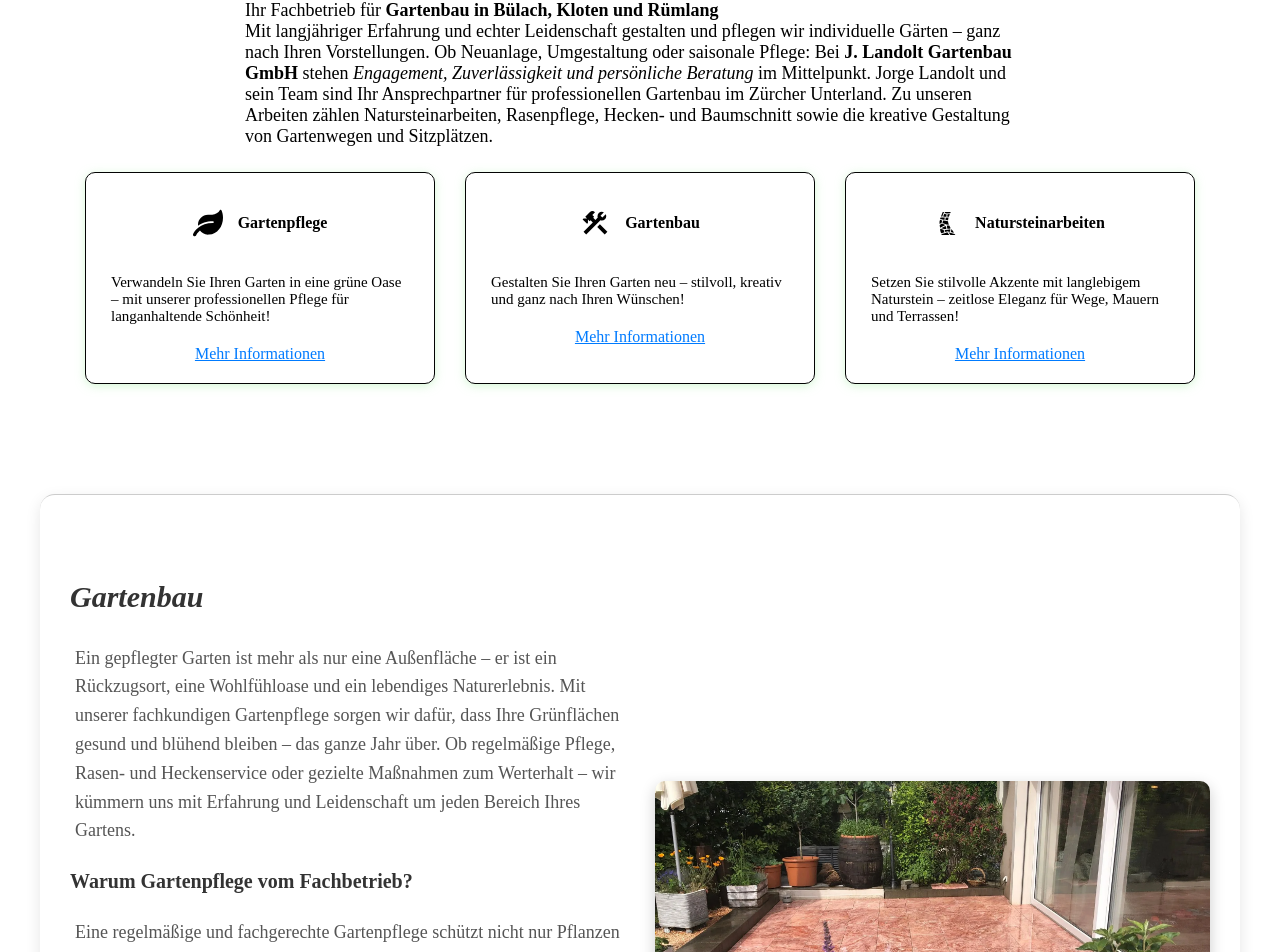
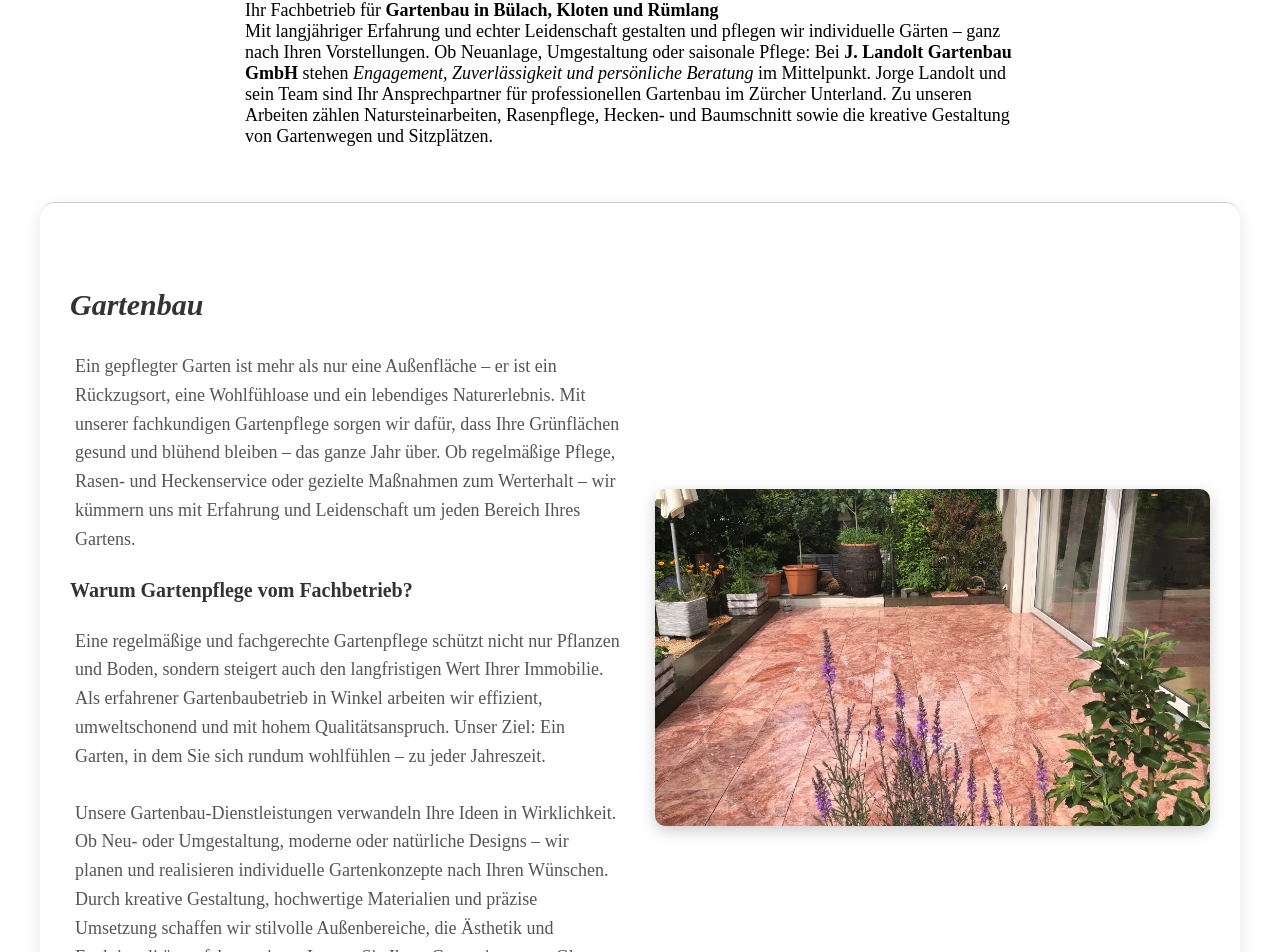
Before and after one commit to diego-monfort-landolt/gartenbau, a React (Vite) app: page / in a window 1280 px wide. Shown: the part 1829-2781 px from the top of the page. Built offline with nearby package versions, Linux system fonts and the light colour scheme.

Commit message:
anderung gemacht texte entfernt

```diff
--- a/src/components/Contact.tsx
+++ b/src/components/Contact.tsx
@@ -17,9 +17,6 @@ const Contact = () => {
       <h2>Kontakt</h2>
       <div className="description-k">
         <p>
-          Jorge Landolt betreut sowohl kleine Privatgärten als auch großzügige Anlagen – individuell abgestimmt auf Ihre Wünsche und die Bedürfnisse der Pflanzen.
-          Denn nur durch regelmäßige Pflege bleibt Ihr Garten gesund, blühend und einladend – das ganze Jahr über.
-          <br />
           <b>Kontaktieren Sie uns, wir freuen uns auf Sie und Ihren Garten!</b>
         </p>
       </div>
@@ -64,7 +61,7 @@ const Contact = () => {
         </div>
         <div className="contact-item">
           <FaMapMarkerAlt size={20} />
-          <p>J. Landolt Gartenbau GmbH</p>
+          <p>Chlihölzliweg 5, 8185 Winkel</p>
         </div>
       </div>
     </section>
--- a/src/components/Header.tsx
+++ b/src/components/Header.tsx
@@ -1,5 +1,5 @@
 import "../styles/Header.css";
-import { FaMapMarkerAlt } from "react-icons/fa";
+// import { FaMapMarkerAlt } from "react-icons/fa";
 import { FaWhatsapp, FaPhone  } from "react-icons/fa"
 
 const Header = () => (
@@ -7,7 +7,7 @@ const Header = () => (
     <div className="overlay">
       <h1>J. Landolt Gartenbau GmbH</h1>
       <div className="overlay-text">
-        <h2>Gartenbau & Gartenpflege</h2>
+        <h2>Gartenbau & Gartenpflege in Bülach und Umgebung</h2>
        <a href="tel:+41764197508" className="phone-button">
          <FaPhone
             className="phone-icon"
@@ -22,7 +22,7 @@ const Header = () => (
             className="whatsapp-button"
           ><FaWhatsapp className="whatsapp-icon" size={28} color="#25D366"  />
           </a>
-        <p><FaMapMarkerAlt style={{ marginRight: '5px', transform: 'rotate(-15deg) ' }} />Bülach | Kloten | Rümlang</p>
+        {/* <p><FaMapMarkerAlt style={{ marginRight: '5px', transform: 'rotate(-15deg) ' }} />Bülach | Kloten | Rümlang</p> */}
       </div>
     </div>
   </header>
--- a/src/components/Services.tsx
+++ b/src/components/Services.tsx
@@ -1,62 +1,7 @@
-import { useState, useEffect } from "react";
-import { FaLeaf } from "react-icons/fa";
-import { GiStonePath  } from "react-icons/gi";
-import { MdConstruction  } from "react-icons/md";
 import "../styles/Services.css";
-// Bilder importieren
-import Bild1 from "../assets/img/J. Landolt Gartenbau GmbH,gartenweg.png";
-import Bild2 from "../assets/img/gartenplatten-wiese.png";
-import Bild3 from "../assets/img/schönerplattenboden.png";
 
-const modalData: Record<
-  "gartenpflege" | "gartenbau" | "naturstein",
-  { title: string; text: string; image: string; textBelowImage: string }
-> = {
-  gartenpflege: {
-    title: "Langfristige Gartenpflege für dauerhafte Schönheit",
-    text: `Ein Garten ist ein lebendiger Raum – er wächst, verändert sich und entwickelt sich stetig weiter. Damit er dauerhaft gepflegt und ansprechend bleibt, ist eine kontinuierliche und fachkundige Betreuung unerlässlich.
+const Services = () => {
 
-    Bei J. Landolt Gartenbau GmbH bieten wir Ihnen eine umfassende und zuverlässige Gartenpflege, die den langfristigen Werterhalt Ihrer Grünflächen sicherstellt. Ob Rasen, Hecken, Sträucher oder Beete – wir kümmern uns mit Sorgfalt, Fachwissen und jahrelanger Erfahrung um jede Ecke Ihres Gartens.`,
-    image: Bild1,
-    textBelowImage: `Jorge Landolt betreut sowohl kleine Privatgärten als auch großzügige Anlagen – individuell abgestimmt auf Ihre Wünsche und die Bedürfnisse der Pflanzen. Denn nur durch regelmässige Pflege bleibt Ihr Garten gesund, blühend und einladend – das ganze Jahr über.`,
-  },
-  gartenbau: {
-    title: "Gartenbau mit Leidenschaft und Kompetenz",
-    text: `Ob Neugestaltung eines Gartens oder gezielte Umänderung bestehender Gartenflächen – bei J. Landolt Gartenbau GmbH erhalten Sie kreative Gartenideen und individuelle Lösungen, die perfekt auf Ihre Wünsche abgestimmt sind.
-
-    Gemeinsam mit Ihnen entwickeln wir ein maßgeschneidertes Gartenkonzept – mit einem sicheren Gespür für Ästhetik, Funktionalität und Pflanzenvielfalt. Ihre persönliche Ansprechperson begleitet Sie durch jede Phase des Projekts – von der Beratung über die Planung bis hin zur fachgerechten Umsetzung vor Ort.`,
-    image: Bild2,
-    textBelowImage: `Als erfahrenes Unternehmen im Bereich Gartenbau in der Schweiz stehen wir für Qualität, Zuverlässigkeit und persönliche Betreuung. Vertrauen Sie auf unsere Expertise, um Ihren Traumgarten Wirklichkeit werden zu lassen.`,
-  },
-  naturstein: {
-    title: "Natürliche Eleganz mit Naturstein im Garten",
-    text: `Möchten Sie Ihrem Garten einen stilvollen und zeitlosen Charakter verleihen?
-    Naturstein ist die ideale Wahl – vielseitig in Farbe, Struktur und Verarbeitung und dabei besonders langlebig. Jeder Stein ist ein Unikat und schafft eine einzigartige, natürliche Atmosphäre in Ihrem Aussenbereich.
-
-    Ob Gartenwege, Mauern, Sitzplätze oder dekorative Elemente – wir unterstützen Sie von der ersten Beratung bis zur professionellen Umsetzung Ihres Projekts. Gemeinsam planen wir den Einsatz von Natursteinen, die perfekt zu Ihrem Garten und Ihren Vorstellungen passen.`,
-    image: Bild3,
-    textBelowImage: `J. Landolt Gartenbau GmbH ist Ihr zuverlässiger Partner für Natursteinarbeiten in Bülach und Umgebung. Vertrauen Sie auf unsere Erfahrung, um stilvolle Akzente mit Naturmaterialien zu setzen.`,
-  },
-};
-const Services = () => {
-  const [showModal, setShowModal] = useState(false);
-  const [selectedService, setSelectedService] = useState<keyof typeof modalData | null>(null);
-  // Scroll im Hintergrund deaktivieren, solange Modal offen
-  useEffect(() => {
-    document.body.style.overflow = showModal ? "hidden" : "auto";
-    return () => {
-      document.body.style.overflow = "auto";
-    };
-  }, [showModal]);
-  const openModal = (serviceKey: keyof typeof modalData) => {
-    setSelectedService(serviceKey);
-    setShowModal(true);
-  };
-  const closeModal = () => {
-    setShowModal(false);
-    setSelectedService(null);
-  };
-  const content = selectedService ? modalData[selectedService] : null;
   return (
     <>
       <section id="Dienstleistungen" className="services">
@@ -67,53 +12,8 @@ const Services = () => {
 
             Zu unseren Arbeiten zählen Natursteinarbeiten, Rasenpflege, Hecken- und Baumschnitt sowie die kreative Gestaltung von Gartenwegen und Sitzplätzen.
       </p>
-        <div className="services-container ">
-          <div className="service ">
-            <div className="service-header ">
-              <FaLeaf size={30} color="black" />
-              <h4>Gartenpflege</h4>
-            </div>
-            <p>Verwandeln Sie Ihren Garten in eine grüne Oase – mit unserer professionellen Pflege für langanhaltende Schönheit!</p>
-            <span className="info-link" onClick={() => openModal("gartenpflege")}>
-              Mehr Informationen
-            </span>
-          </div>
-          <div className="service">
-            <div className="service-header">
-              <MdConstruction  size={30} color="black" />
-              <h4>Gartenbau</h4>
-            </div>
-            <p>Gestalten Sie Ihren Garten neu – stilvoll, kreativ und ganz nach Ihren Wünschen!</p>
-            <span className="info-link" onClick={() => openModal("gartenbau")}>
-              Mehr Informationen
-            </span>
-          </div>
-          <div className="service">
-            <div className="service-header">
-              <GiStonePath   size={25} color="black" />
-              <h4>Natursteinarbeiten</h4>
-            </div>
-            <p>Setzen Sie stilvolle Akzente mit langlebigem Naturstein – zeitlose Eleganz für Wege, Mauern und Terrassen!</p>
-            <span className="info-link" onClick={() => openModal("naturstein")}>
-              Mehr Informationen
-            </span>
-          </div>
-        </div>
+
       </section>
-      {/* Modal */}
-      {showModal && content && (
-        <div className="modal-overlay" onClick={closeModal}>
-          <div className="modal-content" onClick={(e) => e.stopPropagation()}>
-            <h2>{content.title}</h2>
-            <p>{content.text}</p>
-            <img src={content.image} alt="Beispiel" className="modal-image" />
-            <p>{content.textBelowImage}</p>
-            <button onClick={closeModal} className="modal-close">
-              Schließen
-            </button>
-          </div>
-        </div>
-      )}
     </>
   );
 };
--- a/src/styles/Header.css
+++ b/src/styles/Header.css
@@ -118,6 +118,7 @@ justify-content: center;
     padding: 10px 18px;
     max-width: 55px;
     text-align: center;
+
   }
   .overlay {
     padding: 15px;
```
